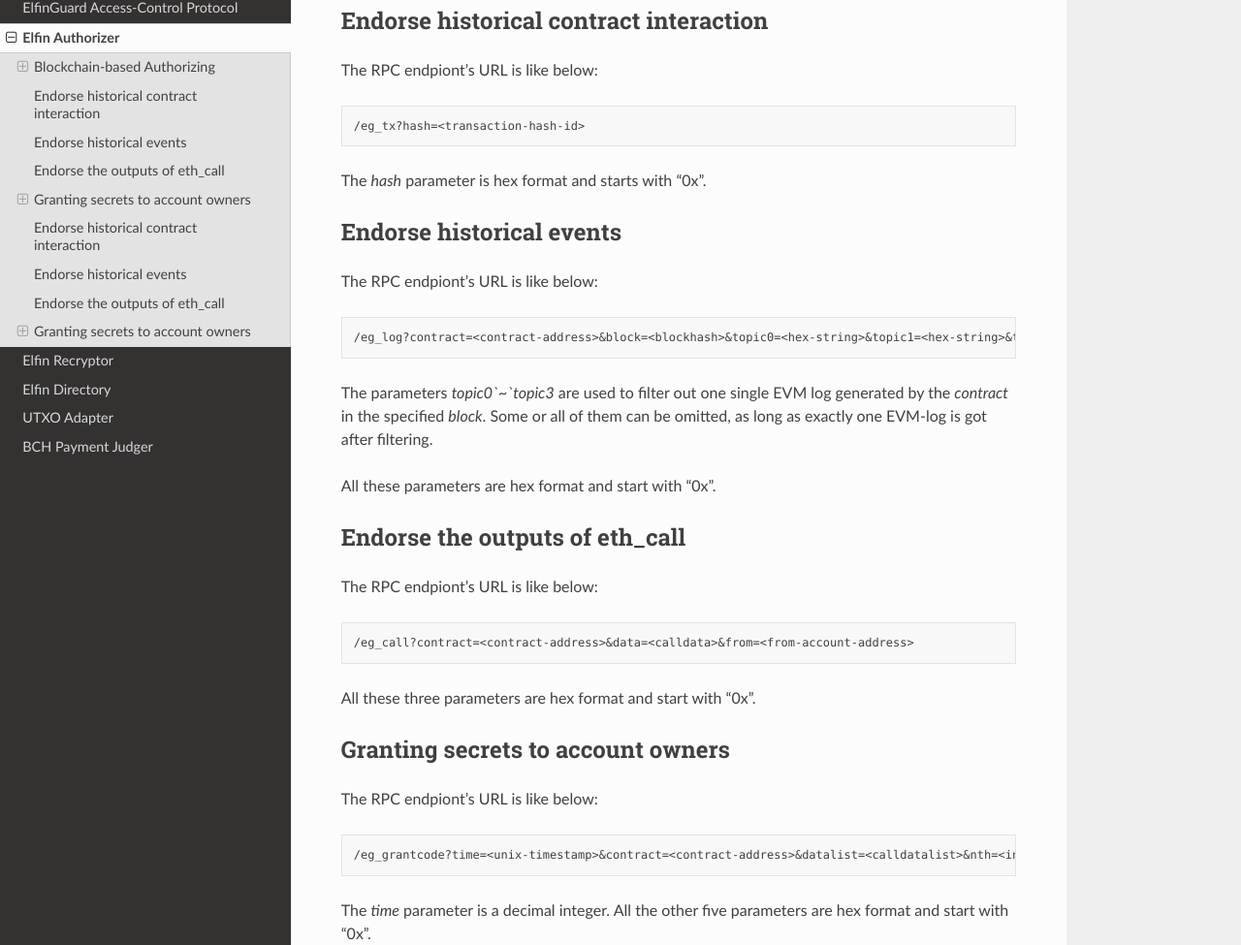
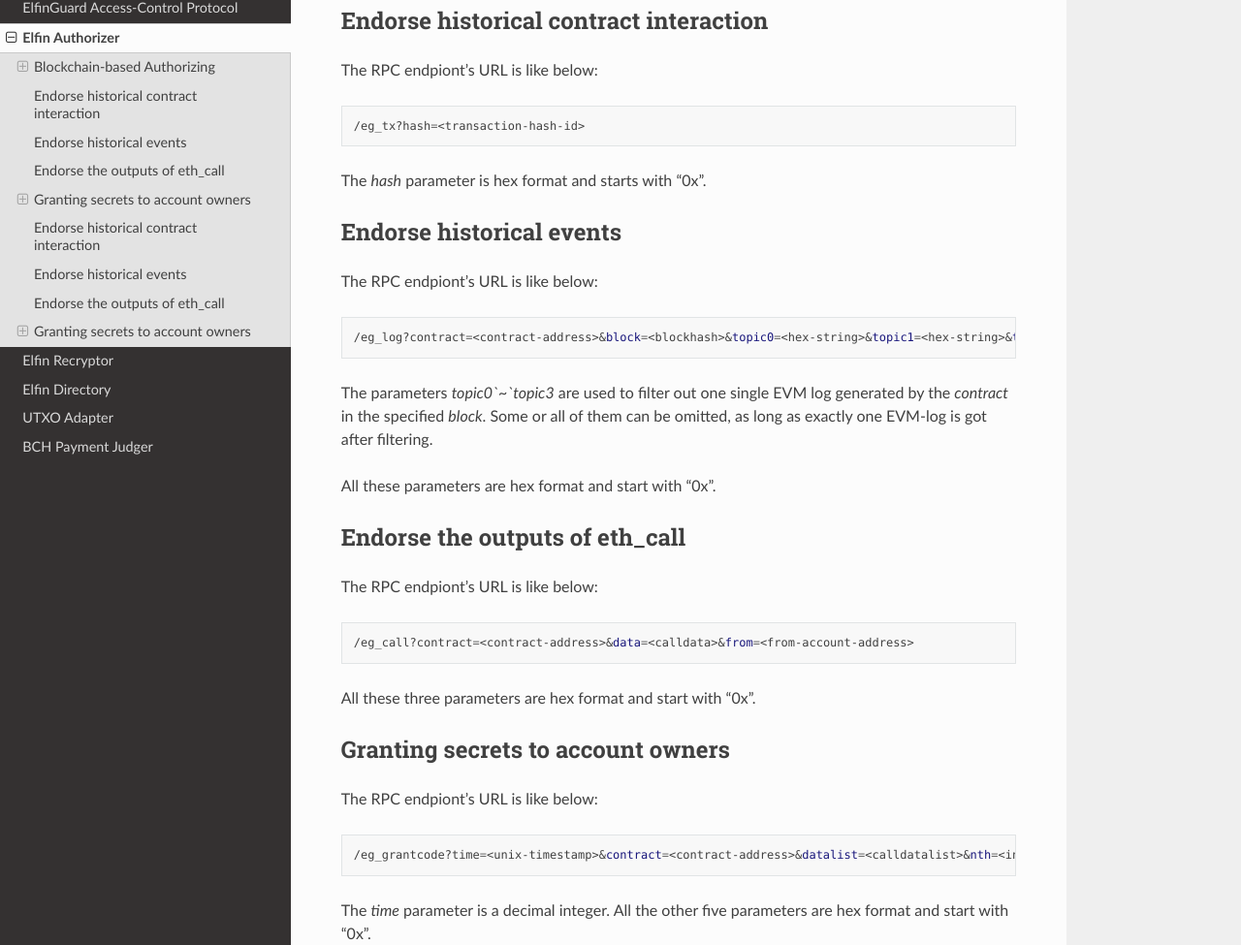
Before and after one commit to elfinguard/docs, a Sphinx documentation site: the page built from docs/source/elfinauthorizer.rst, in a window 1280 px wide and 1400 px high, scrolled down 5080 px. Shown: the part 137-1112 px from the top of the window at 97% size. Built offline with Sphinx 7.4.7 and the Read the Docs theme 2.0.0, drawn with Linux system fonts in a browser that asks for light colours; some of the changed text lies outside the part shown.

Commit message:
clear sphinx warnings

```diff
--- a/docs/source/accesscontrol_whitepaper.rst
+++ b/docs/source/accesscontrol_whitepaper.rst
@@ -71,11 +71,11 @@
 Multi-Grant from Authorities
 ======================================
 
-When a re-cryptor requires `eth_call` for authorization, there’s a potential for ‘Witch Attacks’ to occur.  To query `eth_call,’ users need a blockchain node to provide RPC endpoints.  A node can be run by a user, but in most cases the user will rent a node from a Node-as-a-Service (NaaS) provider.
+When a re-cryptor requires `eth_call` for authorization, there’s a potential for ‘Witch Attacks’ to occur.  To query `eth_call`, users need a blockchain node to provide RPC endpoints.  A node can be run by a user, but in most cases the user will rent a node from a Node-as-a-Service (NaaS) provider.
 
 Although the re-cryptors' internal data and logic are safe under the protection of enclaves, the input data the re-cryptor receives through `eth_call` may be incorrect – this can be for various reasons.  A CDN provider may receive incorrect information from a NaaS provider due to incorrect configuration of the re-cryptor's DNS and TLS settings.  A node run by a CDN provider may also return incorrect information if it is hacked because of vulnerabilities.  Any CDN provider may have security problems; thus, trusting one single CDN provider is problematic for content authors.
 
-To address this issue, the solution is to separate the task of authorization out from the re-cryptors and use dedicated Authorizers to query `eth_call.`  These authorizers are run by several trustworthy authorities and have strong security measures and good reputations.
+To address this issue, the solution is to separate the task of authorization out from the re-cryptors and use dedicated Authorizers to query `eth_call`.  These authorizers are run by several trustworthy authorities and have strong security measures and good reputations.
 
 To further protect the symmetric key, we use a "multi-grant" scheme which is like that of "multi-signature." The content creator specifies an “N” number of authorities and a threshold number “M” (M < N).  Before uploading, the re-cryptor must encrypt the original file with all “N” grant codes.  In tandem, before the re-cryptor decrypts a file for a requestor, the requestor must collect at least “M” grant codes from the specified authorities.
 
@@ -84,7 +84,7 @@
 (The encryption/decryption algorithm for "multi-grant" will be introduced in a separate article.)
 
 Multi-zone to mitigate risks of enclaves' vulnerabilities
-======================================
+===========================================================
 
 Enclaves are integral to a system's security, but it still may be compromised if the underlying hardware has vulnerabilities.  Despite there have been no real attacks reported on CPUs with hyperthreading disabled, the risk of security breaches still exists.
 
--- a/docs/source/elfinauthorizer.rst
+++ b/docs/source/elfinauthorizer.rst
@@ -26,7 +26,7 @@
 ==================================
 
 Endorse historical contract interaction
-------------------------------------
+----------------------------------------
 
 A historical transaction can be described by such a solidity struct:
 
@@ -215,11 +215,11 @@
 In recryptor mode, the recryptor calculates a secret with its private key and the authorizer's PubKey, and then uses this secret and the returned Salt to decrypt the returned Result to get VRF output.
 
 Endorse historical contract interaction
-------------------------------------
+-----------------------------------------
 
 The RPC endpiont's URL is like below:
 
-.. code-block::
+.. code-block:: bash
 
    /eg_tx?hash=<transaction-hash-id>
 
@@ -230,7 +230,7 @@
 
 The RPC endpiont's URL is like below:
 
-.. code-block::
+.. code-block:: bash
 
    /eg_log?contract=<contract-address>&block=<blockhash>&topic0=<hex-string>&topic1=<hex-string>&topic2=<hex-string>&topic3=<hex-string>
 
@@ -243,7 +243,7 @@
 
 The RPC endpiont's URL is like below:
 
-.. code-block::
+.. code-block:: bash
 
     /eg_call?contract=<contract-address>&data=<calldata>&from=<from-account-address>
 
@@ -254,7 +254,7 @@
 
 The RPC endpiont's URL is like below:
 
-.. code-block::
+.. code-block:: bash
 
     /eg_grantcode?time=<unix-timestamp>&contract=<contract-address>&datalist=<calldatalist>&nth=<index-of-calldata>&sig=<from-account-signature>&recryptorpk=<pubkey-of-recyrptor>&out=<outdata>
 
@@ -268,7 +268,7 @@
 
 The from-account's address can be recovered from the `sig` parameter. When the `sig` is omitted, the `from` account has zero address. The `sig` is generated using MetaMask's `personal_sign`. The signed text is:
 
-.. code-block::
+.. code-block:: bash
 
   To Authorizer: time=<unix-timestamp>, contract=<contract-evm-address>, data=<keccak256-of-datalist-with-0x-prefix>
 
--- a/docs/source/index.rst
+++ b/docs/source/index.rst
@@ -1,5 +1,5 @@
 Welcome to ElfinGuard's documentation!
-===================================
+=======================================
 
 ElfinGuard protocols aim to decentralize the web. Its first released protocol, the Access-Control protocol, is designed for the authors and their target audience. The authors use smart contract to program who can and how to access the contents, and CDN providers build neutral channels, through which mass multimedia content can be delivered smoothly from the authors to the target audience. It links the authors and audience directly and frictionlessly, without any intervention or censorship.
 
--- a/docs/source/paymentjudger.rst
+++ b/docs/source/paymentjudger.rst
@@ -2,7 +2,7 @@
 BCH Payment Judger
 ===========================
 An online judger for BCH stochastic payments
--------------------------------------------
+---------------------------------------------
 
 PaymentJudger is a third-party enclave to support stochastic payment on Bitcoin Cash mainchain. It serves the inactive payees which cannot check on-chain status and broadcast transactions. Maybe the payee is a smart contract which cannot be active, or maybe it is a real person who cannot get online, such as an author who uses ElfinHost Access-Control protocol to publish videos.
 
--- a/docs/source/utxoadapter.rst
+++ b/docs/source/utxoadapter.rst
@@ -1,8 +1,8 @@
 ===========================
 UTXO Adapter
 ===========================
-UTXO Chains' Adaptor to ElfinGuard Authorizer.
--------------------------------------------
+UTXO Chains' Adaptor to ElfinGuard Authorizer
+-----------------------------------------------
 
 UTXO-based blockchains, such as Bitcoin, Bitcoin Cash, Litecoin, Dogecoin, do not have a logging scheme like EVM. UTXO adaptor derives an EVM transaction containing one EVM log from a UTXO-based transaction, such that ElfinGuard's authorizers can know what happened on these chains.
 
```
Also changed, not shown: docs/source/elfinrecryptor.rst (+14 -14 lines).
